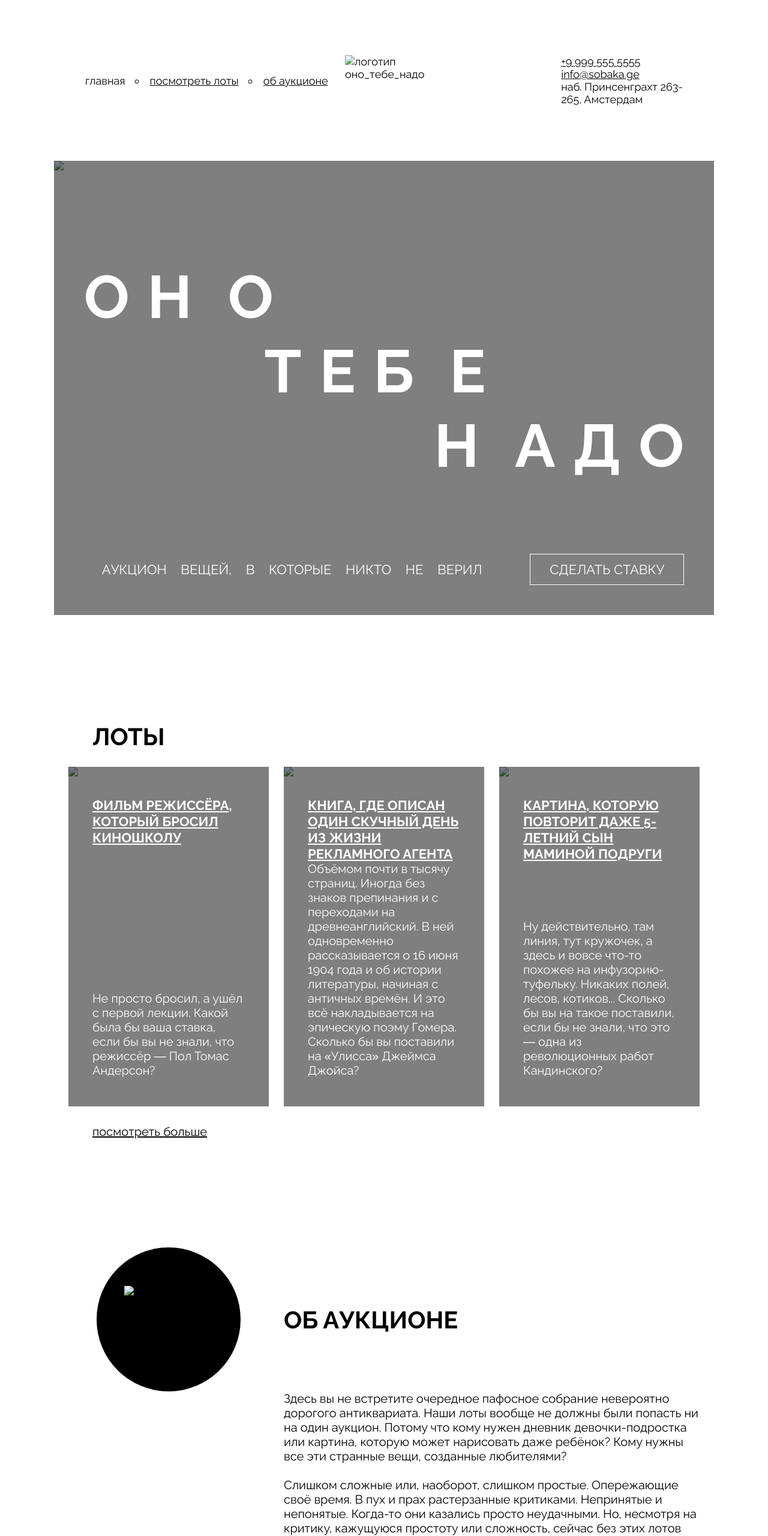
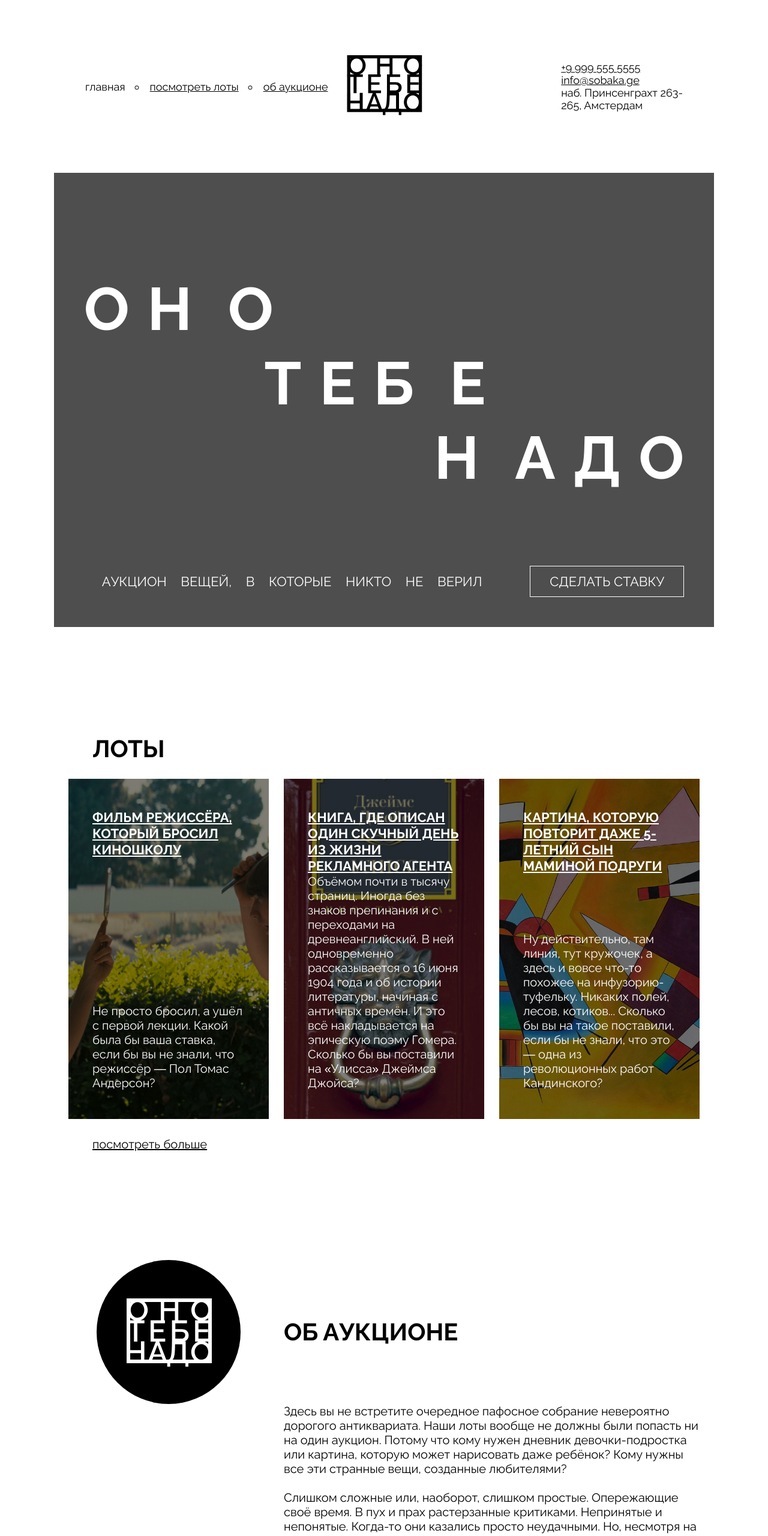
Before and after one commit to Nikita-Zh/ono-tebe-nado, a plain HTML site: page index.html in a window 1280 px wide. Shown: the top 2560 px of the page at 60% size. Drawn offline with Linux system fonts and the light colour scheme; the site is published under a folder, as on GitHub Pages, so addresses that start at the root find nothing.

Commit message:
(fix) fixes

```diff
--- a/index.html
+++ b/index.html
@@ -27,7 +27,7 @@
       <a class="header__logo">
         <img
           class="header__logo-image"
-          src="/images/logo-black.svg"
+          src="./images/logo-black.svg"
           alt="логотип оно_тебе_надо"
         />
       </a>
@@ -43,7 +43,7 @@
     </header>
     <main>
       <section class="cover" id="cover">
-        <img class="cover__image" src="/images/cover.jpg" alt="cover" />
+        <img class="cover__image" src="./images/cover.jpg" alt="cover" />
         <div class="overlay"></div>
         <h1 class="cover__title">
           <span class="aligned-text">
@@ -78,7 +78,7 @@
                   ставка, если бы вы не знали, что режиссёр — Пол Томас
                   Андерсон?
                 </p>
-                <img src="/images/card-lot-01.jpg" alt="лот1_фильм" />
+                <img src="./images/card-lot-01.jpg" alt="лот1_фильм" />
               </article>
             </a>
           </li>
@@ -97,7 +97,7 @@
                   эпическую поэму Гомера. Сколько бы вы поставили на «Улисса»
                   Джеймса Джойса?
                 </p>
-                <img src="/images/card-lot-02.jpg" alt="лот2_книга" />
+                <img src="./images/card-lot-02.jpg" alt="лот2_книга" />
               </article>
             </a>
           </li>
@@ -114,7 +114,7 @@
                   котиков... Сколько бы вы на такое поставили, если бы не знали,
                   что это — одна из революционных работ Кандинского?
                 </p>
-                <img src="/images/card-lot-03.jpg" alt="лот3_картинка" />
+                <img src="./images/card-lot-03.jpg" alt="лот3_картинка" />
               </article>
             </a>
           </li>
@@ -124,7 +124,7 @@
       <section class="about" id="about">
         <div class="about__column">
           <div class="about__logo">
-            <img src="/images/logo-white.svg" alt="logo" />
+            <img src="./images/logo-white.svg" alt="logo" />
           </div>
         </div>
         <div class="about__column">
@@ -175,18 +175,18 @@
       <ul class="footer__social-list">
         <li class="footer__social-list-item">
           <a href="" class="footer__social-link"
-            ><img src="/images/yt.svg" alt="" class="footer__social-icon"
+            ><img src="./images/yt.svg" alt="" class="footer__social-icon"
           /></a>
         </li>
         <li class="footer__social-list-item">
           <a href="" class="footer__social-link"
-            ><img src="/images/vk.svg" alt="" class="footer__social-icon"
+            ><img src="./images/vk.svg" alt="" class="footer__social-icon"
           /></a>
         </li>
         <li class="footer__social-list-item">
           <a href="" class="footer__social-link"
             ><img
-              src="/images/pinterest.svg"
+              src="./images/pinterest.svg"
               alt=""
               class="footer__social-icon"
           /></a>
```
